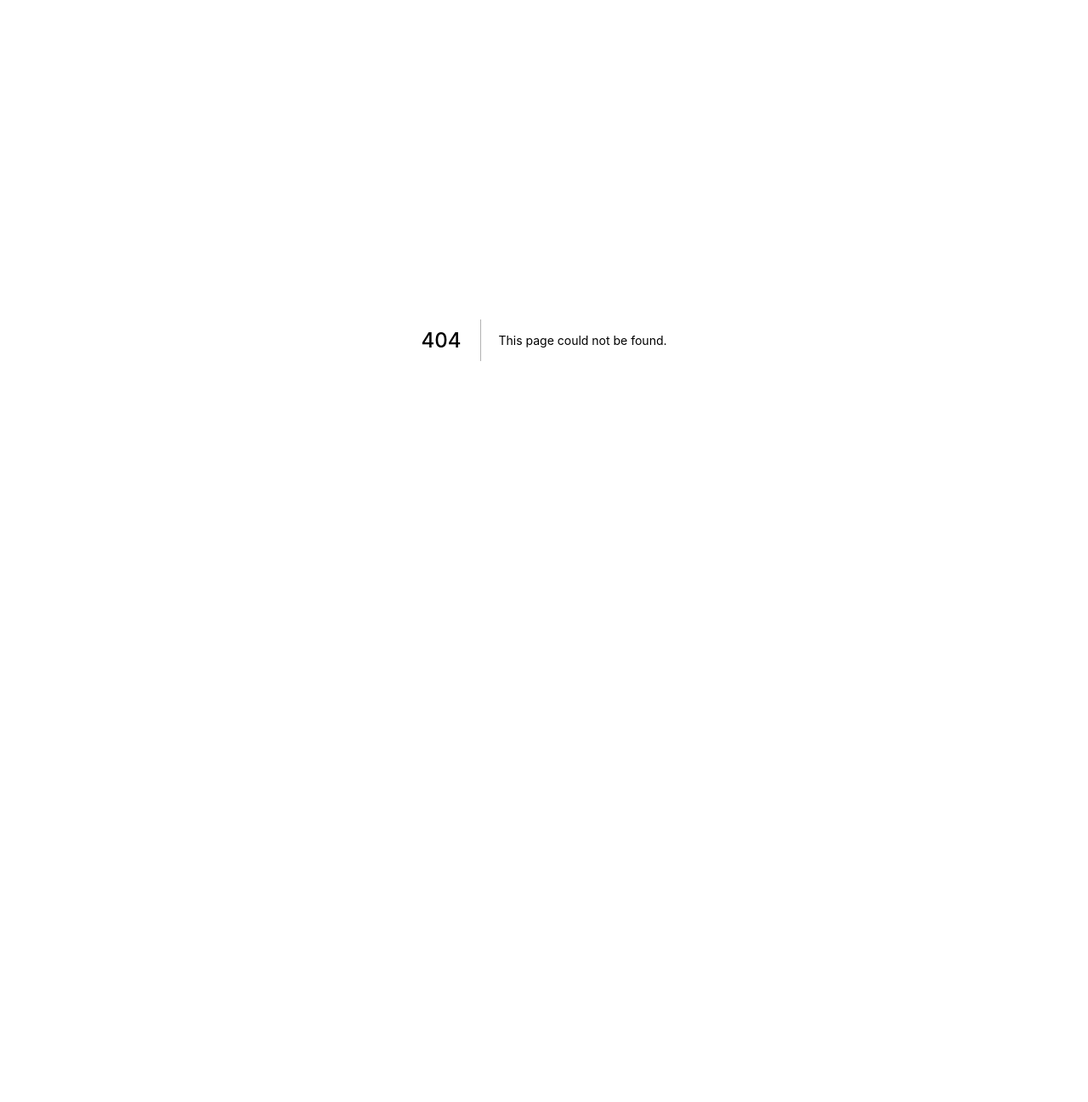
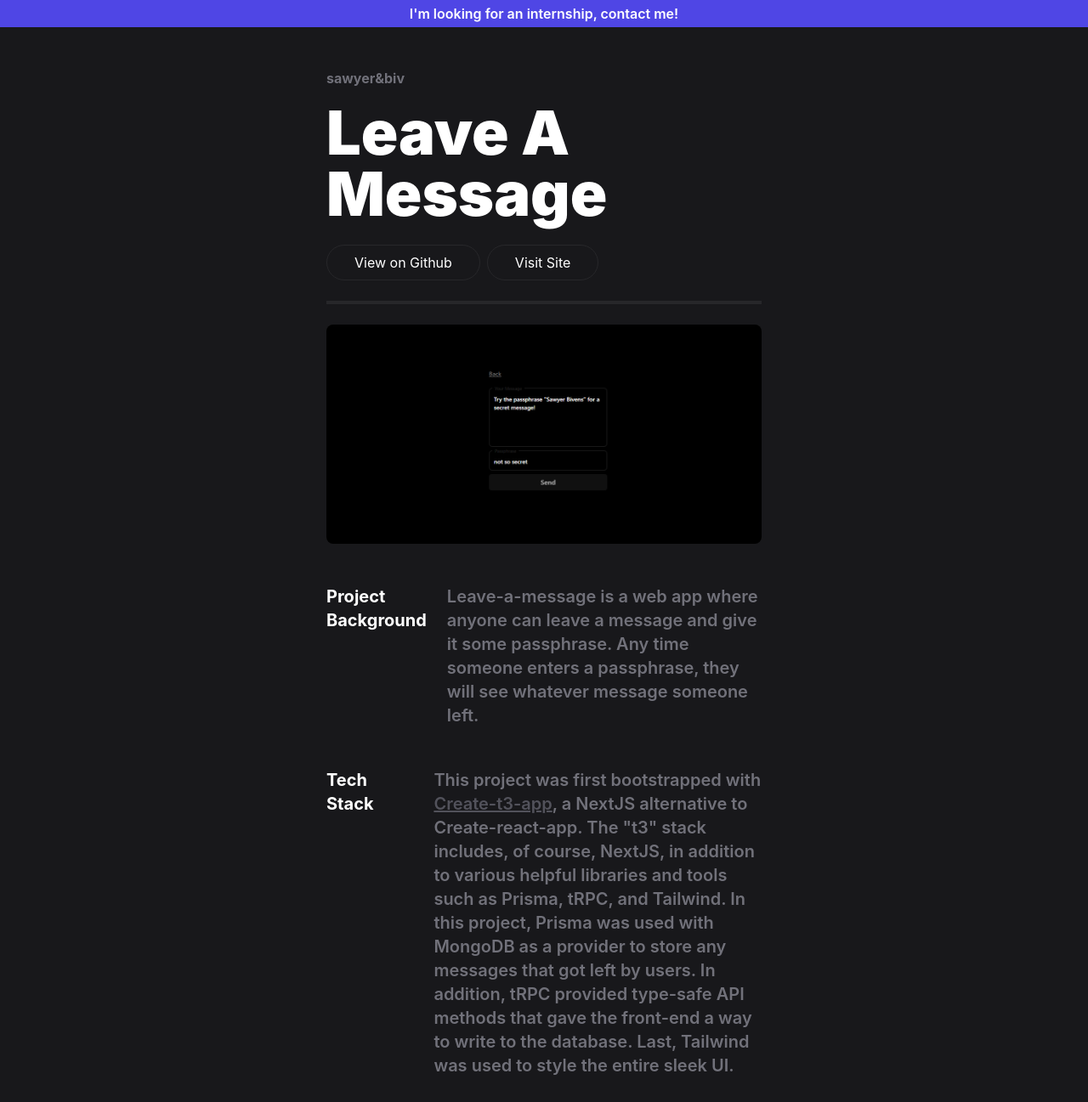
Before and after one commit to sqwyer/portfolio, a Next.js app: page /projects/leaveamessage in a window 1280 px wide. Before the commit this address had no page. Shown: the top 1297 px of the page at 85% size. Before the commit the page ends 800 px from the top, so only its background shows below. Built offline with nearby package versions, Linux system fonts and the light colour scheme.

Commit message:
Add leave-a-message and remove epm

```diff
--- /dev/null
+++ b/src/components/LookingFor.tsx
@@ -0,0 +1,27 @@
+const LOOKING_FOR_POSITION = "internship";
+const STARTS_WITH_VOWEL =
+	LOOKING_FOR_POSITION.startsWith("a") ||
+	LOOKING_FOR_POSITION.startsWith("e") ||
+	LOOKING_FOR_POSITION.startsWith("i") ||
+	LOOKING_FOR_POSITION.startsWith("o") ||
+	LOOKING_FOR_POSITION.startsWith("u");
+
+export default function LookingFor() {
+	return (
+		<>
+			{LOOKING_FOR_POSITION && (
+				<div
+					className="bg-indigo-600 text-white py-1 text-center font-semibold overflow-x-hidden sticky top-0"
+					onClick={() =>
+						window.open("mailto:sawyer.codes.stuff@gmail.com")
+					}
+				>
+					<span className="mx-auto inline-block cursor-pointer hover:underline">
+						I&apos;m looking for a{STARTS_WITH_VOWEL && "n"}{" "}
+						{LOOKING_FOR_POSITION}, contact me!
+					</span>
+				</div>
+			)}
+		</>
+	);
+}
--- a/src/components/Nav.tsx
+++ b/src/components/Nav.tsx
@@ -1,6 +1,6 @@
 export default function Nav() {
 	return (
-		<div className="px-8 md:px-44 lg:px-52 xl:px-96 pt-12 pb-4">
+		<div className="px-8 sm:px-22 md:px-36 lg:px-52 xl:px-96 pt-12 pb-4">
 			<a
 				className="font-bold cursor-pointer text-zinc-500 hover:text-zinc-400 transition duration-75"
 				onClick={() => window.open("/", "_self")}
--- a/src/components/Slider.tsx
+++ b/src/components/Slider.tsx
@@ -3,7 +3,7 @@ import { Autoplay } from "swiper";
 
 import "swiper/css";
 
-import eastverse from "../../public/eastverse.png";
+import leaveamessage from "../../public/leaveamessage.png";
 import na from "../../public/na.png";
 import Image from "next/image";
 
@@ -40,7 +40,9 @@ export default function Slider() {
 				<SwiperSlide>
 					<div
 						className="flex flex-col cursor-pointer transition duration-75"
-						onClick={() => window.open("/projects/epm", "_self")}
+						onClick={() =>
+							window.open("/projects/leaveamessage", "_self")
+						}
 					>
 						<div className="p-3 rounded-t-lg bg-zinc-800 flex flex-row gap-1">
 							<div className="p-1 bg-zinc-700 rounded-full"></div>
@@ -48,9 +50,9 @@ export default function Slider() {
 							<div className="p-1 bg-zinc-700 rounded-full"></div>
 						</div>
 						<div className="relative">
-							<HoverImage alt="Eastverse">
+							<HoverImage alt="Leave-a-message">
 								<Image
-									src={eastverse}
+									src={leaveamessage}
 									alt="thumbnail"
 									layout="responsive"
 								/>
--- a/src/pages/index.tsx
+++ b/src/pages/index.tsx
@@ -1,6 +1,7 @@
 import type { NextPage } from "next";
 import Head from "next/head";
 import { ChevronRight, GitHub, Linkedin, Mail } from "react-feather";
+import LookingFor from "../components/LookingFor";
 import Slider from "../components/Slider";
 
 const Home: NextPage = () => {
@@ -12,7 +13,8 @@ const Home: NextPage = () => {
 				<link rel="icon" href="/favicon.ico" />
 			</Head>
 
-			<div className="w-screen h-screen flex flex-col bg-zinc-900 font-inter overflow-hidden">
+			<div className="h-screen flex flex-col bg-zinc-900 font-inter overflow-hidden">
+				<LookingFor />
 				<div className="flex flex-col justify-center items-center p-4 gap-2 flex-1">
 					<div
 						className="rounded-full bg-zinc-800/40 px-8 py-2 flex-row gap-2 justify-center font-medium text-zinc-500 cursor-pointer hover:bg-zinc-800/50 transition duration-75 hidden lg:flex"
--- a/src/pages/projects/epm.tsx
+++ /dev/null
@@ -1,44 +0,0 @@
-import { NextPage } from "next";
-import Head from "next/head";
-import Nav from "../../components/Nav";
-import eastverse from "../../../public/eastverse.png";
-import Image from "next/image";
-
-const EPM: NextPage = () => {
-	return (
-		<>
-			<Head>
-				<title>Sawyer Bivens</title>
-				<meta name="description" content="Student & web developer." />
-				<link rel="icon" href="/favicon.ico" />
-			</Head>
-			<div className="w-screen min-h-screen bg-zinc-900 text-white overflow-x-hidden">
-				<Nav />
-				<div className="px-8 md:px-44 lg:px-52 xl:px-96">
-					<h1 className="text-7xl font-black">Eastverse</h1>
-					<div className="flex flex-row gap-2 mt-6">
-						<div
-							className="rounded-full border border-zinc-800 py-2 px-8 cursor-pointer hover:bg-zinc-800 ease-linear duration-75"
-							onClick={() =>
-								window.open("https://github.com/sqwyer/epm-t3")
-							}
-						>
-							View on Github
-						</div>
-					</div>
-					<hr className="border-zinc-800 border-2 my-6" />
-
-					<div className="rounded-lg overflow-hidden">
-						<Image
-							src={eastverse}
-							alt="thumbnail"
-							layout="responsive"
-						/>
-					</div>
-				</div>
-			</div>
-		</>
-	);
-};
-
-export default EPM;
--- a/src/pages/projects/index.tsx
+++ b/src/pages/projects/index.tsx
@@ -3,6 +3,7 @@ import Head from "next/head";
 import Nav from "../../components/Nav";
 import Image from "next/image";
 import eastverse from "../../../public/eastverse.png";
+import LookingFor from "../../components/LookingFor";
 
 function Project({ image, alt }: { image: any; alt: string }) {
 	return (
@@ -25,9 +26,10 @@ const EPM: NextPage = () => {
 				<meta name="description" content="Student & web developer." />
 				<link rel="icon" href="/favicon.ico" />
 			</Head>
-			<div className="w-screen min-h-screen bg-zinc-900 text-white overflow-x-hidden pb-12">
+			<div className="min-h-screen bg-zinc-900 text-white overflow-x-hidden pb-12">
+				<LookingFor />
 				<Nav />
-				<div className="px-8 md:px-44 lg:px-52 xl:px-96">
+				<div className="px-8 sm:px-22 md:px-36 lg:px-52 xl:px-96">
 					<h1 className="text-7xl font-black">My Work</h1>
 					<hr className="border-zinc-800 border-2 my-6" />
 
--- /dev/null
+++ b/src/pages/projects/leaveamessage.tsx
@@ -0,0 +1,169 @@
+import { NextPage } from "next";
+import Head from "next/head";
+import Nav from "../../components/Nav";
+import leaveamessage from "../../../public/leaveamessage.png";
+import Image from "next/image";
+import LookingFor from "../../components/LookingFor";
+import { ChevronLeft, ChevronRight } from "react-feather";
+
+const EPM: NextPage = () => {
+	return (
+		<>
+			<Head>
+				<title>Sawyer Bivens</title>
+				<meta name="description" content="Student & web developer." />
+				<link rel="icon" href="/favicon.ico" />
+			</Head>
+			<div className="min-h-screen bg-zinc-900 text-white overflow-x-hidden relative">
+				<LookingFor />
+				<Nav />
+				<div className="px-8 sm:px-22 md:px-36 lg:px-52 xl:px-96">
+					<h1 className="text-7xl font-black">Leave A Message</h1>
+					<div className="flex flex-row gap-2 mt-6">
+						<div
+							className="rounded-full border border-zinc-800 py-2 px-8 cursor-pointer hover:bg-zinc-800 ease-linear duration-75"
+							onClick={() =>
+								window.open(
+									"https://github.com/sqwyer/leave-a-message"
+								)
+							}
+						>
+							View on Github
+						</div>
+						<div
+							className="rounded-full border border-zinc-800 py-2 px-8 cursor-pointer hover:bg-zinc-800 ease-linear duration-75"
+							onClick={() =>
+								window.open(
+									"https://leave-a-message-one.vercel.app/"
+								)
+							}
+						>
+							Visit Site
+						</div>
+					</div>
+
+					<hr className="border-zinc-800 border-2 my-6" />
+
+					<div className="rounded-lg overflow-hidden">
+						<Image
+							src={leaveamessage}
+							alt="thumbnail"
+							layout="responsive"
+						/>
+					</div>
+
+					<hr className="border-none my-6" />
+
+					<div className="flex flex-col gap-12 pb-6 overflow-x-hidden text-xl font-semibold">
+						<div className="flex flex-col lg:flex-row gap-6">
+							<div className="lg:basis-1/5">
+								<p className="font-bold">Project Background</p>
+							</div>
+							<div className="flex-1">
+								<p className="text-zinc-500">
+									Leave-a-message is a web app where anyone
+									can leave a message and give it some
+									passphrase. Any time someone enters a
+									passphrase, they will see whatever message
+									someone left.
+								</p>
+							</div>
+						</div>
+
+						<div className="flex flex-col lg:flex-row gap-6">
+							<div className="lg:basis-1/5">
+								<p className="font-bold">Tech Stack</p>
+							</div>
+							<div className="flex-1">
+								<p className="text-zinc-500">
+									This project was first bootstrapped with{" "}
+									<a
+										className="text-zinc-600 underline cursor-pointer hover:text-zinc-700 duration-75"
+										onClick={() =>
+											window.open(
+												"https://github.com/t3-oss/create-t3-app"
+											)
+										}
+									>
+										Create-t3-app
+									</a>
+									, a NextJS alternative to Create-react-app.
+									The &quot;t3&quot; stack includes, of
+									course, NextJS, in addition to various
+									helpful libraries and tools such as Prisma,
+									tRPC, and Tailwind. In this project, Prisma
+									was used with MongoDB as a provider to store
+									any messages that got left by users. In
+									addition, tRPC provided type-safe API
+									methods that gave the front-end a way to
+									write to the database. Last, Tailwind was
+									used to style the entire sleek UI.
+								</p>
+							</div>
+						</div>
+
+						<div className="flex flex-col lg:flex-row gap-6">
+							<div className="lg:basis-1/5">
+								<p className="font-bold">What I Learned</p>
+							</div>
+							<div className="flex-1">
+								<p className="text-zinc-500">
+									This project helped further develop my
+									understanding of NextJS and React as a
+									whole. Further, it taught me how to better
+									utilize Prisma in conjunction with tRPC to
+									create fully type-safe APIs that allow for
+									better develop experience, and less errors
+									in production.
+								</p>
+							</div>
+						</div>
+
+						<div className="flex flex-col lg:flex-row gap-6">
+							<div className="lg:basis-1/5"></div>
+							<div className="flex-1">
+								<p className="text-zinc-500">
+									Questions?{" "}
+									<span
+										className="text-indigo-600 underline cursor-pointer"
+										onClick={() =>
+											window.open(
+												"mailto:sawyer.codes.stuff@gmail.com"
+											)
+										}
+									>
+										Let&apos;s chat.
+									</span>
+								</p>
+							</div>
+						</div>
+					</div>
+
+					<hr className="border-zinc-800 border-2 my-6" />
+
+					<div className="py-6 flex flex-col sm:flex-row gap-6 text-lg">
+						<div
+							className="rounded-md border-2 border-zinc-800 font-semibold py-4 px-8 cursor-pointer hover:bg-zinc-800 ease-linear duration-75 flex-1 flex flex-row gap-2 items-center"
+							onClick={() => window.open("/", "_self")}
+						>
+							<ChevronLeft />
+							<span className="text-zinc-400 ml-auto">
+								Go to
+							</span>{" "}
+							Home
+						</div>
+						<div className="rounded-md border-2 border-zinc-800 font-semibold py-4 px-8 cursor-not-allowed -hover:bg-zinc-800 ease-linear duration-75 flex-1 flex flex-row gap-2 items-center disabled:">
+							{/* <span className="text-zinc-400">Go to</span> <span className="font-bold">Quizlet Free</span> */}
+							<span className="text-zinc-400">
+								Look&apos;s like you reached the end...
+							</span>
+							<ChevronRight className="ml-auto text-zinc-400" />
+						</div>
+					</div>
+				</div>
+			</div>
+		</>
+	);
+};
+
+export default EPM;
--- a/src/pages/skills.tsx
+++ b/src/pages/skills.tsx
@@ -1,5 +1,6 @@
 import { NextPage } from "next";
 import Head from "next/head";
+import LookingFor from "../components/LookingFor";
 import Nav from "../components/Nav";
 
 const EPM: NextPage = () => {
@@ -10,7 +11,8 @@ const EPM: NextPage = () => {
 				<meta name="description" content="Student & web developer." />
 				<link rel="icon" href="/favicon.ico" />
 			</Head>
-			<div className="w-screen min-h-screen bg-zinc-900 text-white overflow-x-hidden">
+			<div className="min-h-screen bg-zinc-900 text-white overflow-x-hidden">
+				<LookingFor />
 				<Nav />
 				<div className="px-8 md:px-44 lg:px-52 xl:px-96 pb-12">
 					<h1 className="text-7xl font-black">My Skills</h1>
--- a/tailwind.config.js
+++ b/tailwind.config.js
@@ -26,6 +26,9 @@ module.exports = {
 				"h-lg": { raw: "(min-height: 1000px)" },
 				"h-xl": { raw: "(min-height: 1400px)" },
 			},
+			backgroundImage: {
+				eastverse: "url('/_eastverse.png')",
+			},
 		},
 	},
 	plugins: [],
```
Also changed, not shown: public/eastverse.png (deleted), public/leaveamessage.png (added).
